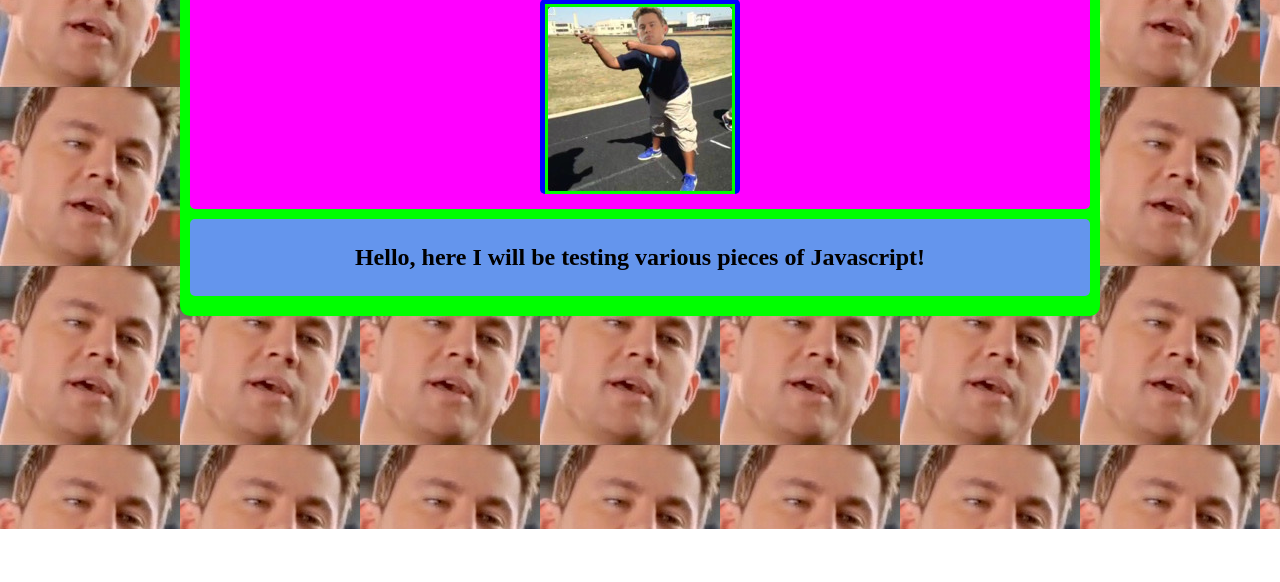
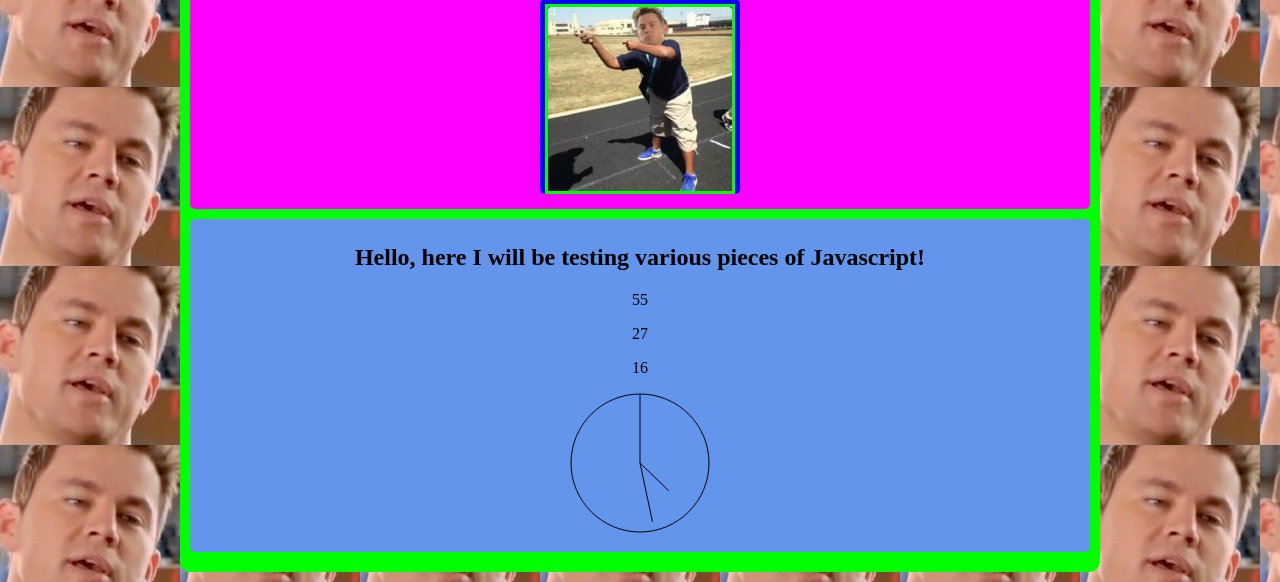
Before and after one commit to Raymond-Xia/HTMLPractice, a plain HTML site: page HTMLPractice/index.html in a window 1280 px wide. Shown: the part 271-853 px from the top of the page. Before the commit the page ends 800 px from the top, so only its background shows below. Drawn offline with Linux system fonts and the light colour scheme.

Commit message:
Added clock

```diff
--- a/HTMLPractice/index.html
+++ b/HTMLPractice/index.html
@@ -7,7 +7,7 @@
 
     <body background="jeff.jpg">
         <div style="background-color:lime; width:900px; padding:10px; border-radius: 10px">
-            <div style="text-align:center; background-color: red; margin-bottom: 10px; width:900px; padding-bottom: 4px">
+            <div style="text-align:center; background-color: red; margin-bottom: 10px; width:900px; padding-bottom: 4px; border-radius:5px">
                 <h1 style="font-family: 'Impact'; font-size: 72px; color: aqua">Hello World!</h1>
                 <ul>
                     <li><a href="index.html">Home</a></li>
@@ -34,7 +34,75 @@
             </div>
             <div style = "background-color:cornflowerblue; border-radius:5px; padding:5px; text-align: center">
                 <h2>Hello, here I will be testing various pieces of Javascript!</h2>
-                <p></p>
+                <p id = "sec"></p>
+                <script>
+                    var time = new Date();
+                    document.getElementById("sec").innerHTML = time.getSeconds();
+                </script>
+                <p id = "minute"></p>
+                <script>
+                    var time = new Date();
+                    document.getElementById("minute").innerHTML = time.getMinutes();
+                </script>
+                <p id = "hour"></p>
+                <script>
+                    var time = new Date();
+                    document.getElementById("hour").innerHTML = time.getHours();
+                </script>
+
+
+                <canvas id = "clock"></canvas>
+                <script>
+                    var canvas = document.getElementById("clock");
+                    if (canvas.getContext) {
+                        var ctx = canvas.getContext("2d");
+
+                        ctx.beginPath();
+                        ctx.arc(150, 70, 69, 0, Math.PI * 2, true); // Outer circle
+                        ctx.moveTo(150, 70);
+                        ctx.arc(150, 70, 68, (2*Math.PI)*(time.getSeconds()/60)-Math.PI/2, (2*Math.PI)*(time.getSeconds()/60)-Math.PI/2, true);
+                        ctx.moveTo(150, 70);
+                        ctx.arc(150, 70, 60, (2*Math.PI)*(time.getMinutes()/60)-Math.PI/2, (2*Math.PI)*(time.getMinutes()/60)-Math.PI/2, true);
+                        ctx.moveTo(150, 70);
+                        ctx.arc(150, 70, 40, (2*Math.PI)*((time.getHours()*60+time.getMinutes())/720)-Math.PI/2, (2*Math.PI)*((time.getHours()*60+time.getMinutes())/720)-Math.PI/2, true);
+                        ctx.stroke();
+                    }
+                </script>
+                <script>
+                    var second = time.getSeconds();
+                    var minute = time.getMinutes();
+                    var hour = time.getHours();
+                    var tick = setInterval(timer, 1000);
+
+                    function clear() {
+                        var canvas = document.getElementById("clock");
+                        var ctx = canvas.getContext("2d");
+                        ctx.clearRect(0, 0, 500, 500);
+                    }
+
+                    function timer() {
+                        clear();
+                        second++;
+                        if (second%60 == 0){
+                            minute++;
+                        }
+                        var canvas = document.getElementById("clock");
+                        if (canvas.getContext) {
+                            var ctx = canvas.getContext("2d");
+                            ctx.beginPath();
+                            ctx.arc(150, 70, 69, 0, Math.PI * 2, true); // Outer circle
+                            ctx.moveTo(150, 70);
+                            ctx.arc(150, 70, 68, (2*Math.PI)*(second/60)-Math.PI/2, (2*Math.PI)*(second/60)-Math.PI/2, true);
+                            ctx.moveTo(150, 70);
+                            ctx.arc(150, 70, 60, (2*Math.PI)*(minute/60)-Math.PI/2, (2*Math.PI)*(minute/60)-Math.PI/2, true);
+                            ctx.moveTo(150, 70);
+                            ctx.arc(150, 70, 40, (2*Math.PI)*((hour*60+minute)/720)-Math.PI/2, (2*Math.PI)*((hour*60+minute)/720)-Math.PI/2, true);
+                            ctx.stroke();
+                        }
+
+                    }
+
+                </script>
             </div>
         </div>
 
--- a/HTMLPractice/style.css
+++ b/HTMLPractice/style.css
@@ -12,6 +12,7 @@ li {
     background-color: gold;
     font-size: 48px;
     font-family: 'Comic Sans MS';
+    border-radius: 5px;
 }
 
 li a {
```
Also changed, not shown: HTMLPractice/coolStuff.html (+26 -6 lines).
